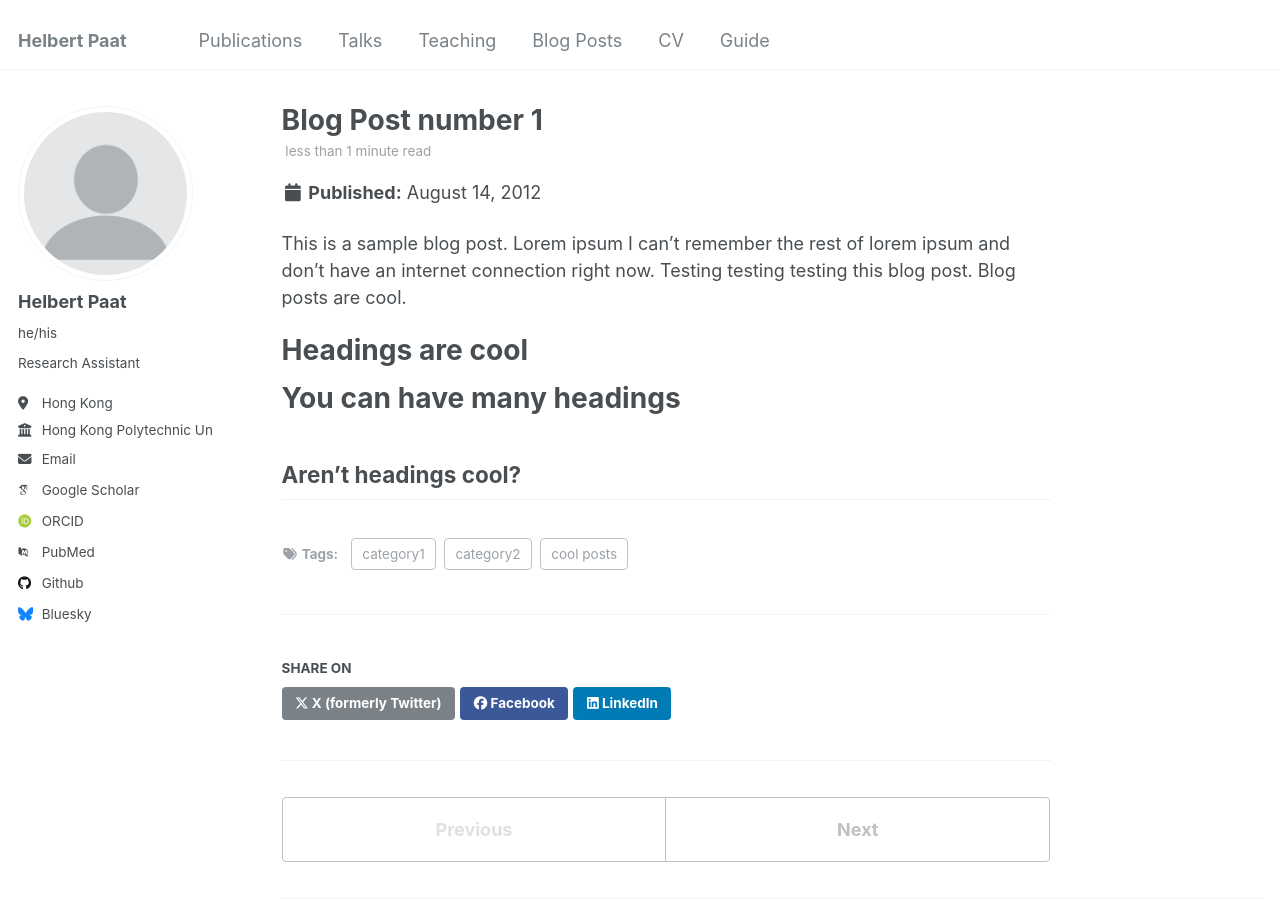
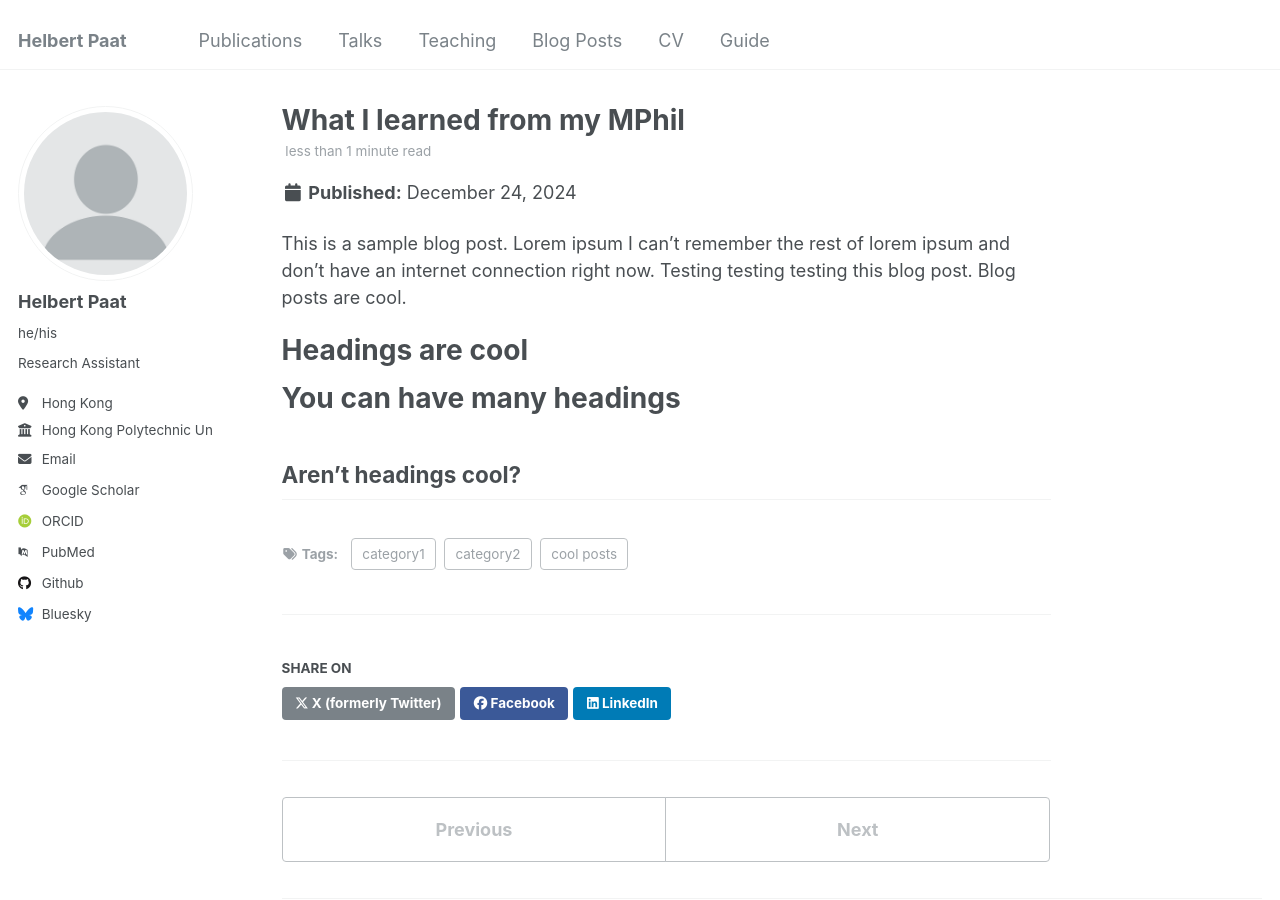
Before and after one commit to paathelb/paathelb.github.io, a Jekyll site: the page built from _posts/2012-08-14-blog-post-1.md, in a window 1280 px wide and 900 px high. Built offline with Jekyll 4.4.1, drawn with Linux system fonts in a browser that asks for light colours; some web fonts are replaced; a file with an impossible date is left out.

Commit message:
Update 2012-08-14-blog-post-1.md

```diff
--- a/_posts/2012-08-14-blog-post-1.md
+++ b/_posts/2012-08-14-blog-post-1.md
@@ -1,6 +1,6 @@
 ---
-title: 'Blog Post number 1'
-date: 2012-08-14
+title: 'What I learned from my MPhil'
+date: 2024-12-24
 permalink: /posts/2012/08/blog-post-1/
 tags:
   - cool posts
```
